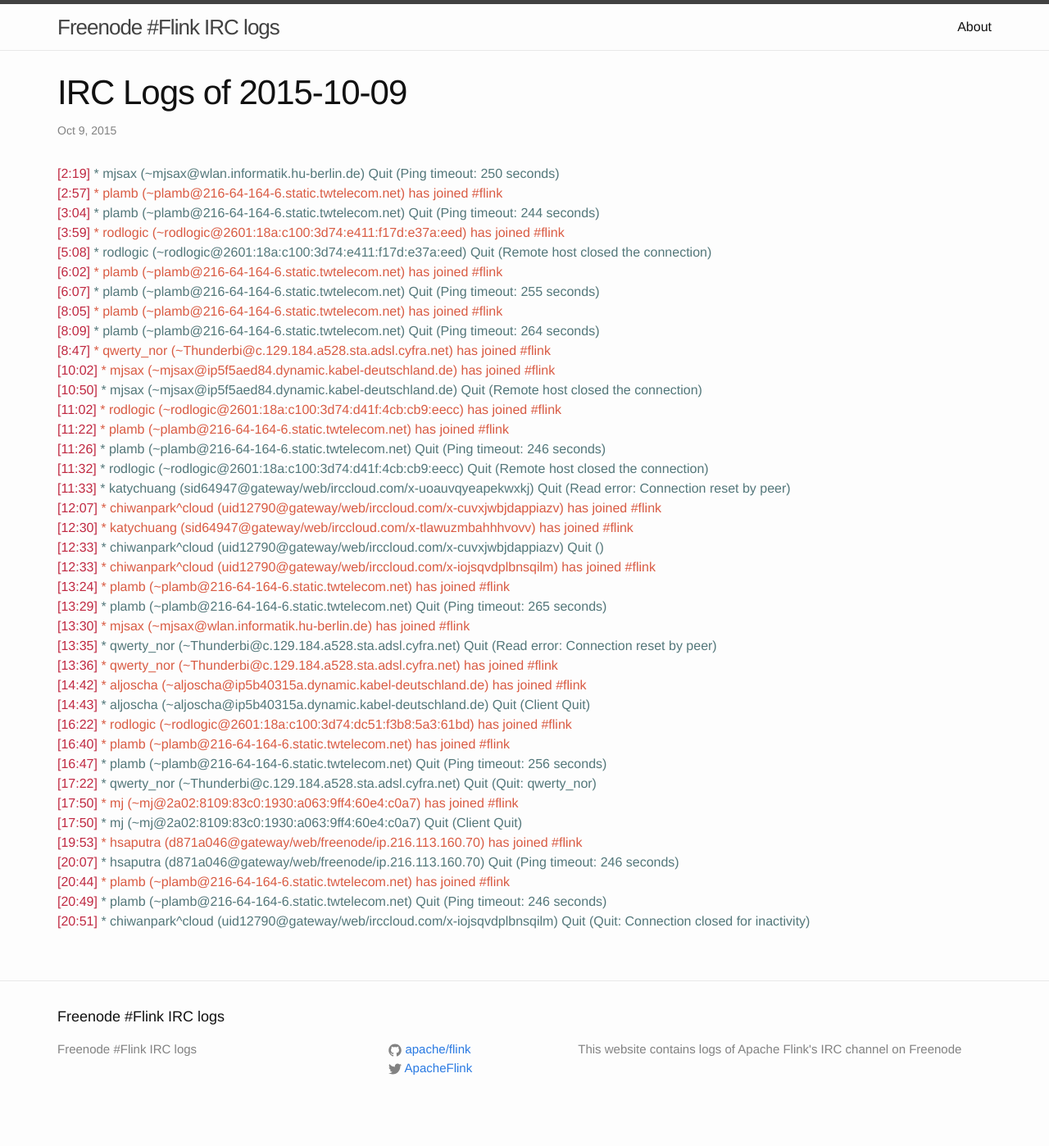
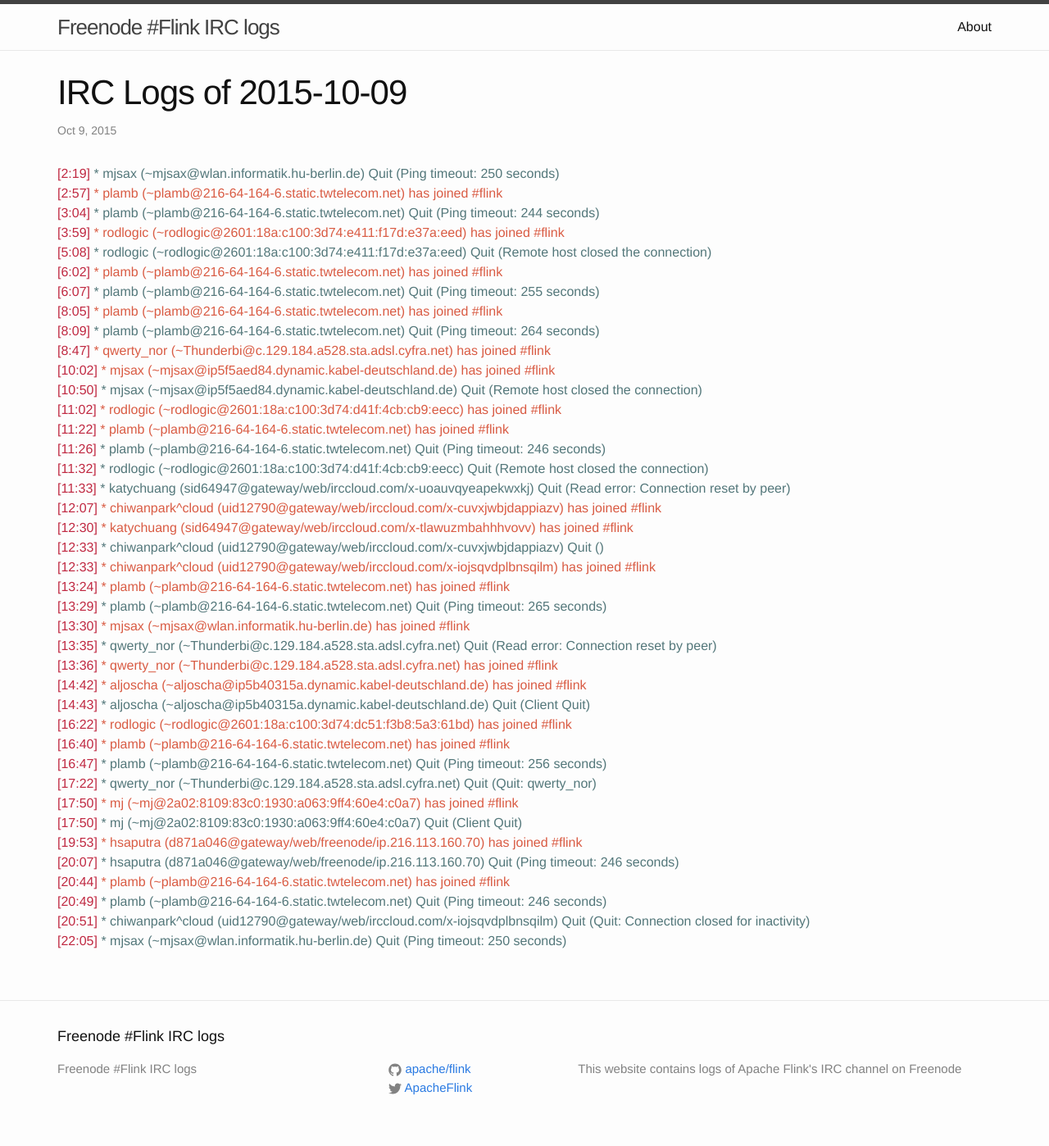
Before and after one commit to flink-irc-logs/flink-irc-logs.github.io, a Jekyll site: the page built from _posts/2015-10-09-logs.markdown, in a window 1280 px wide. Shown: the whole page at 82% size. Built offline with Jekyll 4.4.1, drawn with Linux system fonts in a browser that asks for light colours; before the commit the page ends 1374 px from its top, so only the background shows below that.

Commit message:
Update of the logs on Fri Oct  9 23:25:00 CEST 2015

```diff
--- a/_posts/2015-10-09-logs.markdown
+++ b/_posts/2015-10-09-logs.markdown
@@ -43,3 +43,4 @@
 <span class="irc-date">[20:44]</span> <span class="irc-green">* plamb (~plamb@216-64-164-6.static.twtelecom.net) has joined #flink</span><br />
 <span class="irc-date">[20:49]</span> <span class="irc-navy">* plamb (~plamb@216-64-164-6.static.twtelecom.net) Quit (Ping timeout: 246 seconds)</span><br />
 <span class="irc-date">[20:51]</span> <span class="irc-navy">* chiwanpark^cloud (uid12790@gateway/web/irccloud.com/x-iojsqvdplbnsqilm) Quit (Quit: Connection closed for inactivity)</span><br />
+<span class="irc-date">[22:05]</span> <span class="irc-navy">* mjsax (~mjsax@wlan.informatik.hu-berlin.de) Quit (Ping timeout: 250 seconds)</span><br />
```
